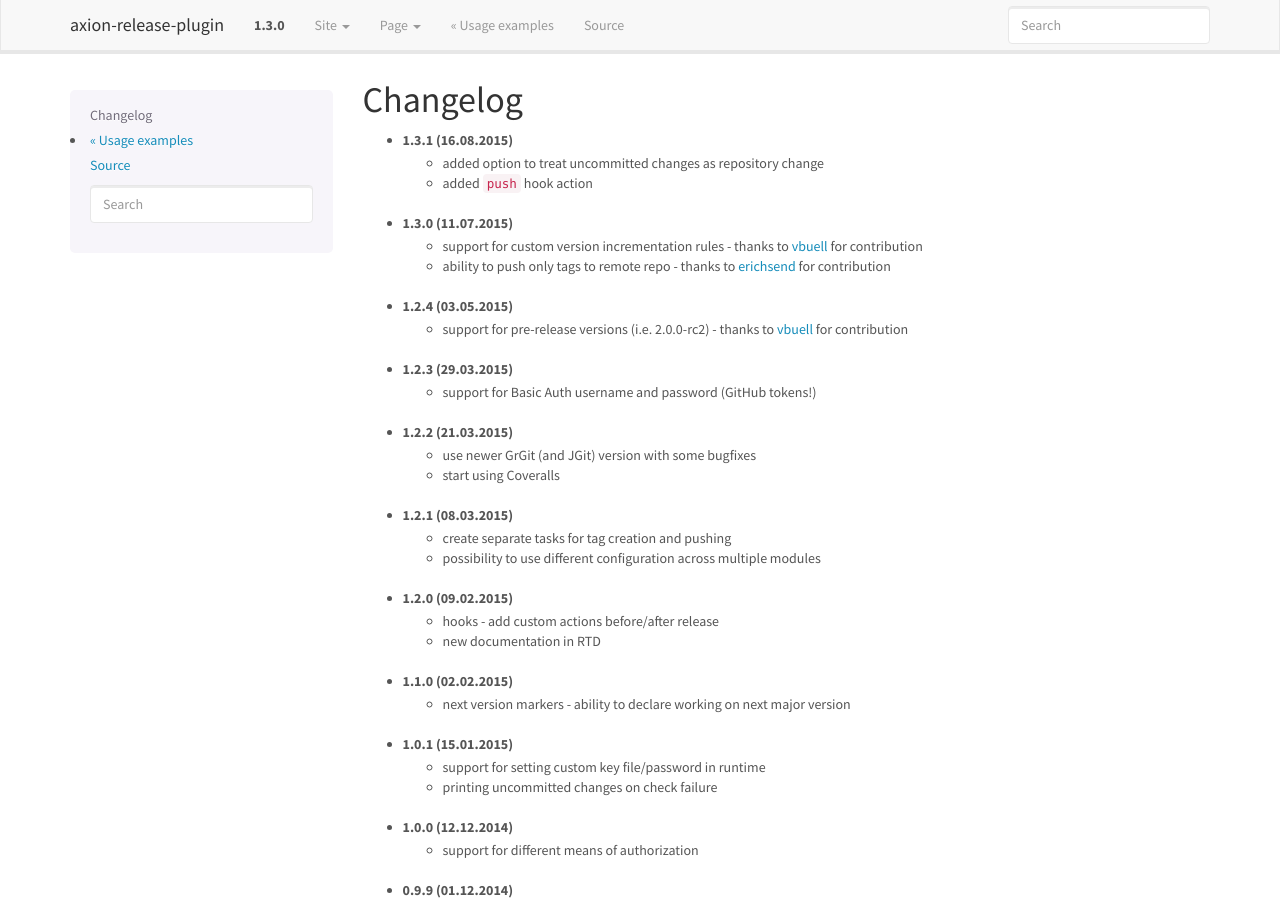
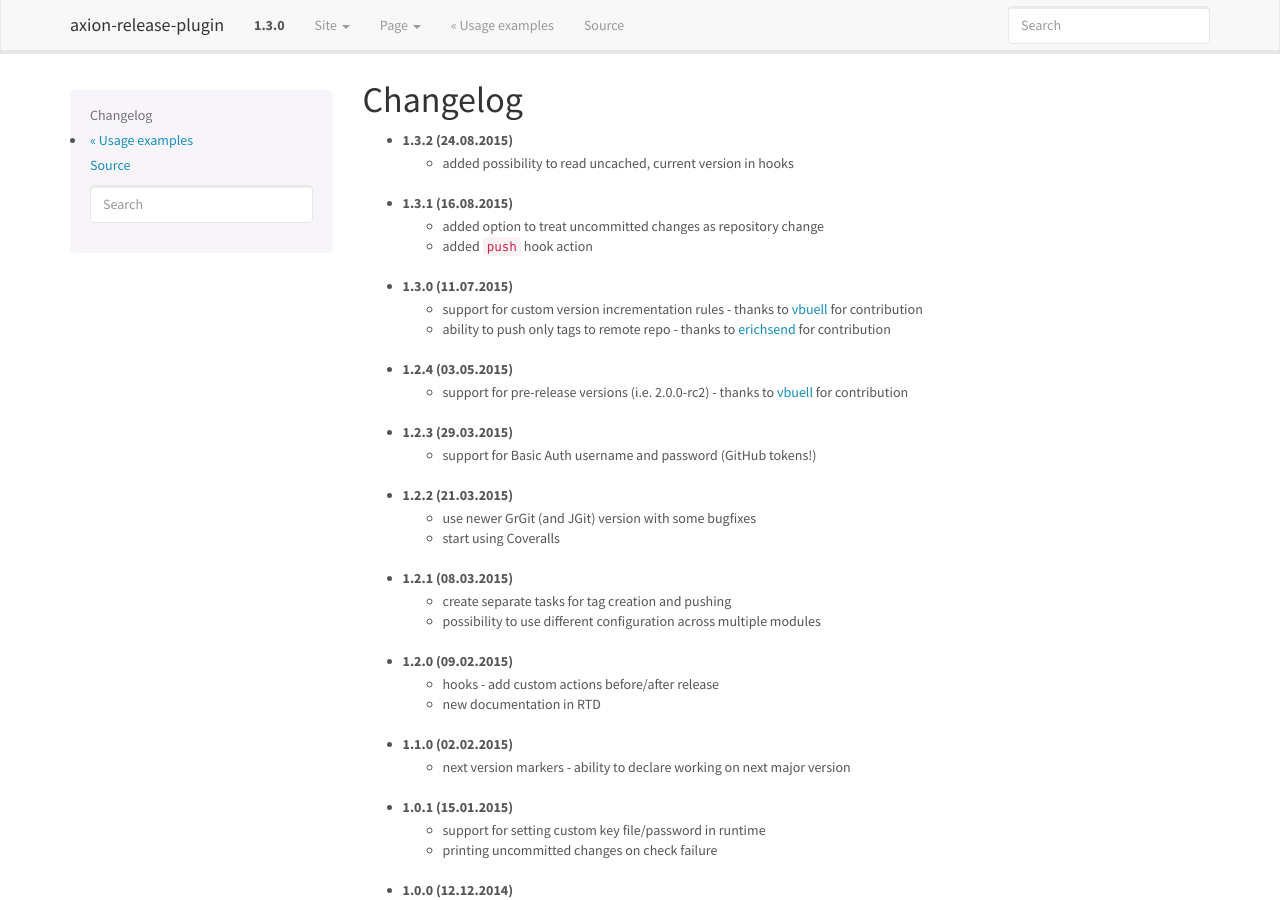
Before and after one commit to allegro/axion-release-plugin, a Sphinx documentation site: the page built from docs/changelog.rst, in a window 1280 px wide and 900 px high. Built offline with Sphinx 7.4.7, drawn with Linux system fonts in a browser that asks for light colours.

Commit message:
preparing for release

```diff
--- a/docs/changelog.rst
+++ b/docs/changelog.rst
@@ -1,6 +1,8 @@
 Changelog
 =========
 
+* **1.3.2** (24.08.2015)
+    * added possibility to read uncached, current version in hooks
 * **1.3.1** (16.08.2015)
     * added option to treat uncommitted changes as repository change
     * added ``push`` hook action
```
Also changed, not shown: 1 other file.
